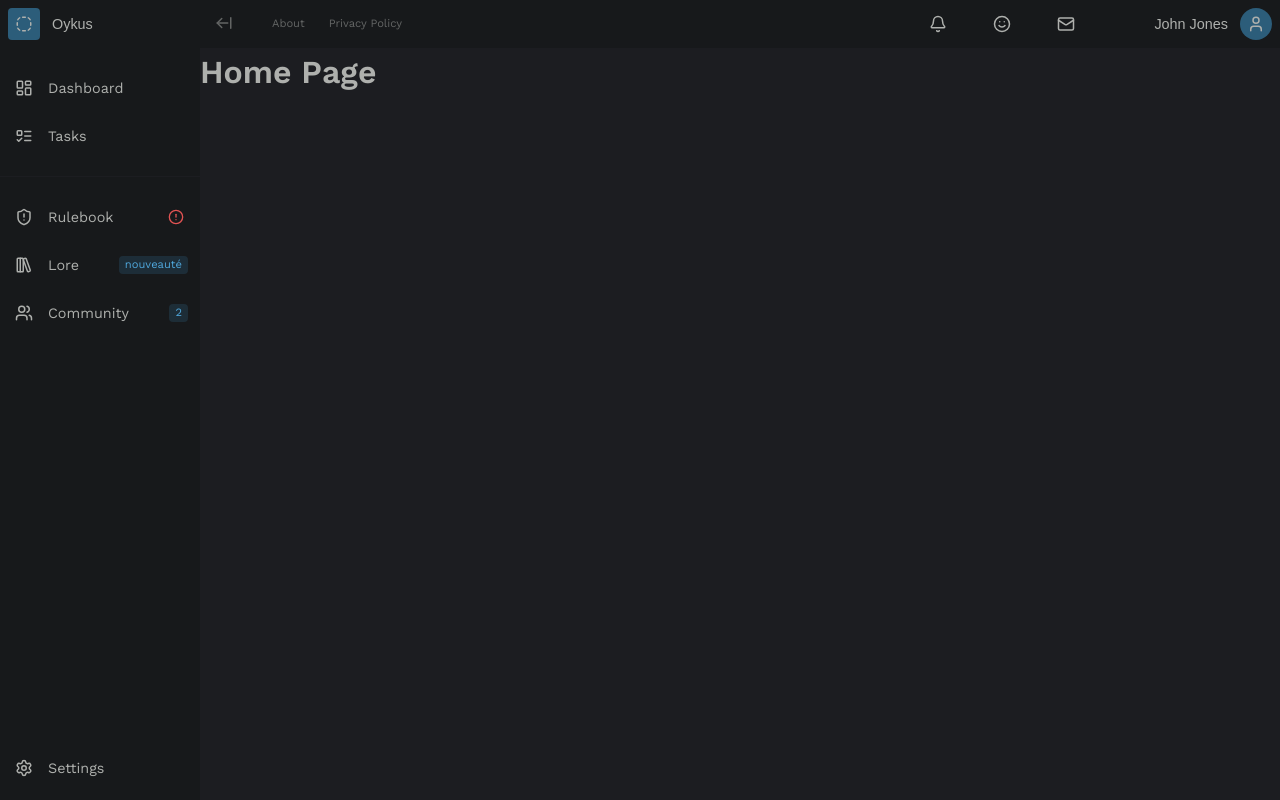
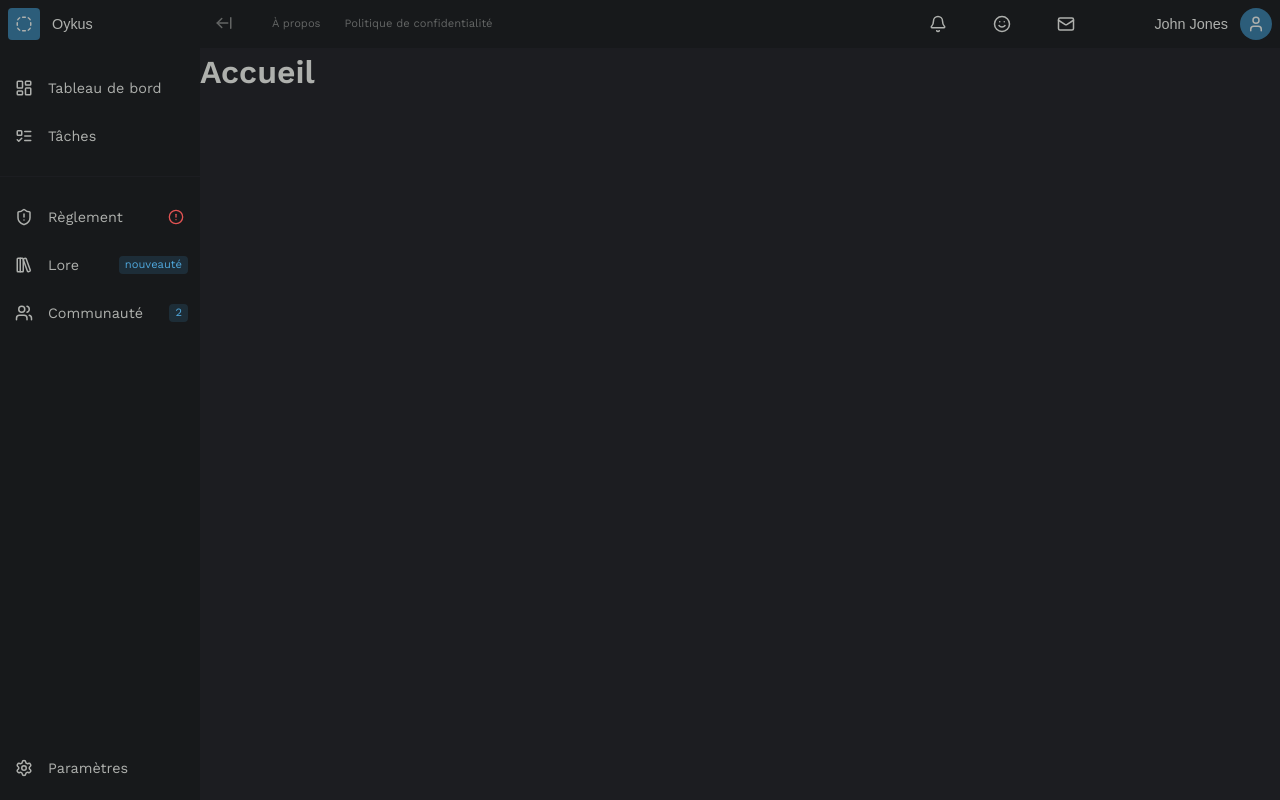
Before and after one commit to mcpronovost/nwz-oykus, a React (Vite) app in the folder frontend/: page / in a window 1280 px wide. Built offline with nearby package versions, Linux system fonts and the light colour scheme.

Commit message:
Integrate translation context in Providers and update AppBarMenu, AppSidebar, and Home components for localization support

```diff
--- a/frontend/src/App.jsx
+++ b/frontend/src/App.jsx
@@ -1,6 +1,7 @@
 import "@/styles/main.scss";
-import React, { useState } from "react";
+import React, { useState, useRef } from "react";
 import { useRouter } from "@/services/router";
+import { getLangFromPath } from "@/services/router/utils";
 
 import Providers from "@/components/Providers";
 import AppSidebar from "@/components/core/AppSidebar";
@@ -212,8 +213,23 @@ function SettingsModal({ onClose }) {
   );
 }
 
+function MainLayout() {
+  const { route } = useRouter();
+
+  return (
+      <main id="oyk-app-main">
+        {(route && route.component) ? (
+          <React.Suspense fallback={<AppLoading />}>
+            {React.createElement(route.component)}
+          </React.Suspense>
+        ) : (
+          <AppNotFound />
+        )}
+      </main>
+  );
+}
+
 function Layout() {
-  const { route } = useRouter();
   const [showSettings, setShowSettings] = useState(false);
 
   return (
@@ -221,15 +237,7 @@ function Layout() {
       <AppSidebar />
       <div id="oyk-app-core">
         <AppBar />
-        <main id="oyk-app-main">
-          {(route && route.component) ? (
-            <React.Suspense fallback={<AppLoading />}>
-              {React.createElement(route.component)}
-            </React.Suspense>
-          ) : (
-            <AppNotFound />
-          )}
-        </main>
+        <MainLayout />
       </div>
       {showSettings && <SettingsModal onClose={() => setShowSettings(false)} />}
     </div>
@@ -237,8 +245,10 @@ function Layout() {
 }
 
 function App() {
+  const lang = useRef(getLangFromPath(window.location.pathname));
+
   return (
-    <Providers>
+    <Providers lang={lang.current}>
       <Layout />
     </Providers>
   );
--- a/frontend/src/components/core/AppBar/Menu.jsx
+++ b/frontend/src/components/core/AppBar/Menu.jsx
@@ -1,16 +1,20 @@
+import { useTranslation } from "@/services/translation";
+
 export default function AppBarMenu() {
+  const { t } = useTranslation();
+
   return (
     <section className="oyk-app-bar-menu">
       <nav className="oyk-app-bar-menu-nav">
         <ul className="oyk-app-bar-menu-nav-list">
           <li className="oyk-app-bar-menu-nav-item">
             <a href="/" className="oyk-app-bar-menu-nav-item-link">
-              About
+              {t("About")}
             </a>
           </li>
           <li className="oyk-app-bar-menu-nav-item">
             <a href="/" className="oyk-app-bar-menu-nav-item-link">
-              Privacy Policy
+              {t("Privacy Policy")}
             </a>
           </li>
         </ul>
--- a/frontend/src/components/core/AppSidebar/index.jsx
+++ b/frontend/src/components/core/AppSidebar/index.jsx
@@ -1,4 +1,3 @@
-import { useState } from "react";
 import {
   CircleAlert,
   LayoutDashboard,
@@ -10,10 +9,12 @@ import {
   Users,
 } from "lucide-react";
 import { useStore } from "@/services/store";
+import { useTranslation } from "@/services/translation";
 import OykNavItem from "./NavItem";
 
 export default function AppSidebar() {
   const { storeAppSidebarOpen } = useStore();
+  const { t } = useTranslation();
 
   return (
     <aside className={`oyk-app-sidebar ${storeAppSidebarOpen ? "open" : ""}`}>
@@ -28,20 +29,20 @@ export default function AppSidebar() {
       <section className="oyk-app-sidebar-menu">
         <nav className="oyk-app-sidebar-nav">
           <ul className="oyk-app-sidebar-nav-list">
-            <OykNavItem icon={LayoutDashboard} text="Dashboard" href="home" />
-            <OykNavItem icon={ListTodo} text="Tasks" href="tasks" />
+            <OykNavItem icon={LayoutDashboard} text={t("Dashboard")} href="home" />
+            <OykNavItem icon={ListTodo} text={t("Tasks")} href="tasks" />
           </ul>
           <ul className="oyk-app-sidebar-nav-list">
-            <OykNavItem icon={ShieldAlert} text="Rulebook" href="rulebook" sideIcon={CircleAlert} sideIconColor="danger" />
-            <OykNavItem icon={LibraryBig} text="Lore" href="lore" sideChip="nouveauté" sideChipColor="primary" />
-            <OykNavItem icon={Users} text="Community" href="community" sideChip="2" sideChipColor="primary" />
+            <OykNavItem icon={ShieldAlert} text={t("Rulebook")} href="rulebook" sideIcon={CircleAlert} sideIconColor="danger" />
+            <OykNavItem icon={LibraryBig} text={t("Lore")} href="lore" sideChip="nouveauté" sideChipColor="primary" />
+            <OykNavItem icon={Users} text={t("Community")} href="community" sideChip="2" sideChipColor="primary" />
           </ul>
         </nav>
       </section>
       <footer className="oyk-app-sidebar-footer">
         <nav className="oyk-app-sidebar-nav">
           <ul className="oyk-app-sidebar-nav-list">
-            <OykNavItem icon={Settings} text="Settings" href="/404" />
+            <OykNavItem icon={Settings} text={t("Settings")} href="404" />
           </ul>
         </nav>
       </footer>
--- a/frontend/src/pages/Home.jsx
+++ b/frontend/src/pages/Home.jsx
@@ -1,7 +1,11 @@
+import { useTranslation } from "@/services/translation";
+
 function Home() {
+  const { t } = useTranslation();
+
   return (
     <div>
-      <h1>Home Page</h1>
+      <h1>{t("Home")}</h1>
     </div>
   );
 }
```
Also changed, not shown: frontend/src/components/Providers.jsx (+6 -2 lines).
